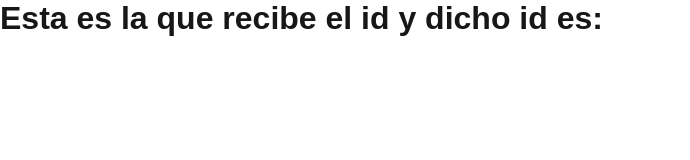
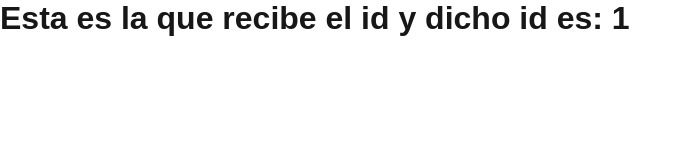
Before and after one commit to Lakori4/p2, a Next.js app: page /country/1 in a window 1280 px wide. Shown: the top 160 px of the page, without its empty margins (0-690 px from the left). Built offline with nearby package versions, Linux system fonts and the light colour scheme; no server answers.

Commit message:
country card

```diff
--- a/src/app/country/[name]/page.tsx
+++ b/src/app/country/[name]/page.tsx
@@ -9,25 +9,25 @@ import { useEffect, useState } from "react";
 
 const EstaRecibeId = () => {
 
-    const { id } = useParams();
+    const { name } = useParams();
 
     const [country, setCountry] = useState<Country|null>(null);
     const [error, setError] = useState<string>("");
     const [loading, setLoading] = useState<boolean>(true);
 
     useEffect(()=>{
-        getCountryByName(id as string).then((res)=>{
+        getCountryByName(name as string).then((res)=>{
             setCountry(res);
         }).catch((e:AxiosError)=>{
             setError(e.message)
         }).finally(()=>{
             setLoading(false);
         })
-    },[id]);
+    },[name]);
 
     return(
-        <div>
-            <h1>Esta es la que recibe el id y dicho id es: {id}</h1>
+        <div className="">
+            <h1>Esta es la que recibe el id y dicho id es: {name}</h1>
             {!country && loading && <h1>Loading...</h1>}
             {country &&
             (<>
```
